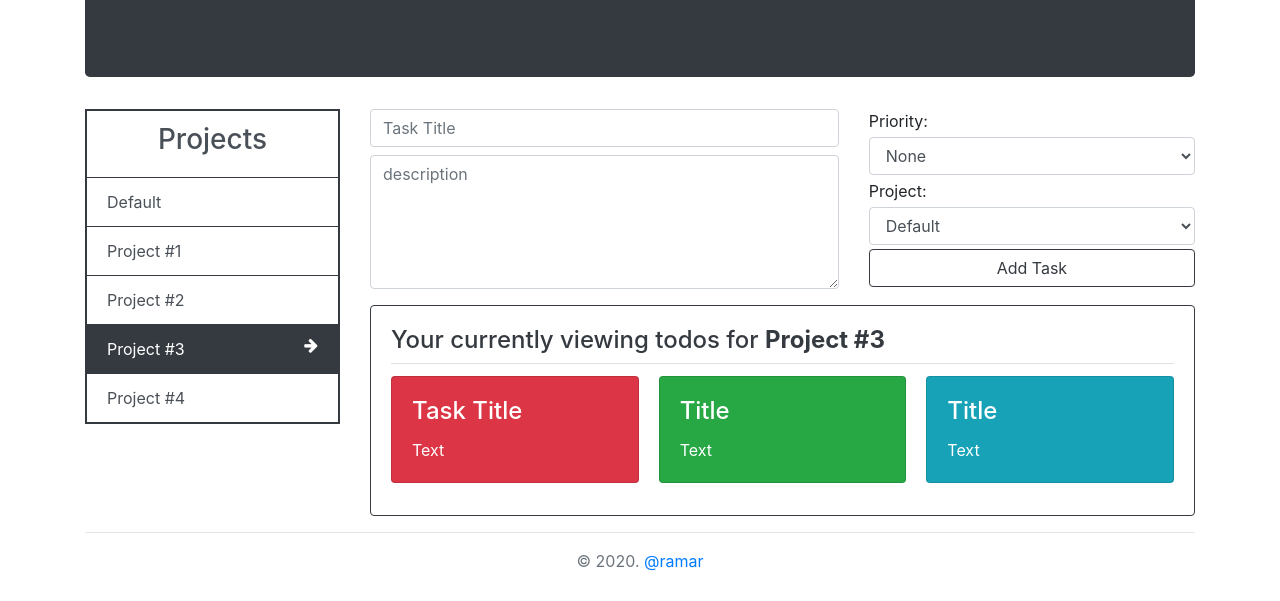
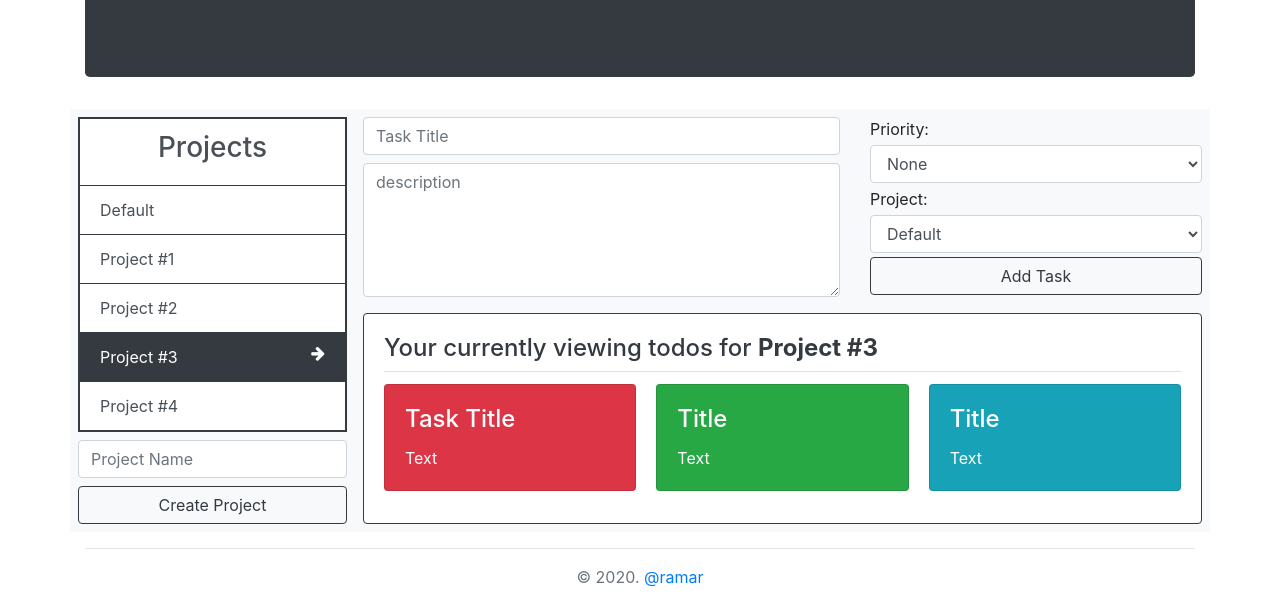
Before and after one commit to raheebwa/mv-todolist, a website built with webpack: page dist/index.html in a window 1280 px wide. Shown: the part 199-800 px from the top of the page. Built offline with nearby package versions, Linux system fonts and the light colour scheme.

Commit message:
update: add ids to page draft

```diff
--- a/dist/index.html
+++ b/dist/index.html
@@ -21,7 +21,7 @@
       </header>
        <main>
         <div class="row">
-          <div class="col-md-3">
+          <div class="col-md-3 bg-light py-2 px-2" id="projects-row">
             <div class="list-group border border-dark rounded-0">
               <a href="#" class="border border-dark rounded-0 list-group-item list-group-item-action text-center">
                 <h3>Projects</h3>
@@ -35,12 +35,16 @@
               </a>
               <a href="#" class="border border-dark rounded-0 list-group-item list-group-item-action">Project #4</a>
             </div>
-            <form id="add-project-form"></form>
+            <form id="add-project-form">
+              <input type="text" class="form-control my-2" placeholder="Project Name">
+              <button type="submit" class="btn btn-outline-dark btn-block">Create Project</button>
+            </form>
           </div>
-          <div class="col-md-9">
+          <div class="col-md-9  bg-light py-2 px-2" id="tasks-row">
             <form id="add-task-form" class="mb-2">
               <div class="row">
-                <div class="col-md-7"><input type="text" name="add" id="add" class="form-control" placeholder="Task Title">
+                <div class="col-md-7">
+                  <input type="text" name="add" id="add" class="form-control" placeholder="Task Title">
                   <textarea class="form-control my-2" placeholder="description" rows="5"></textarea>
                 </div>
                 <div class="col-md-5">
```
